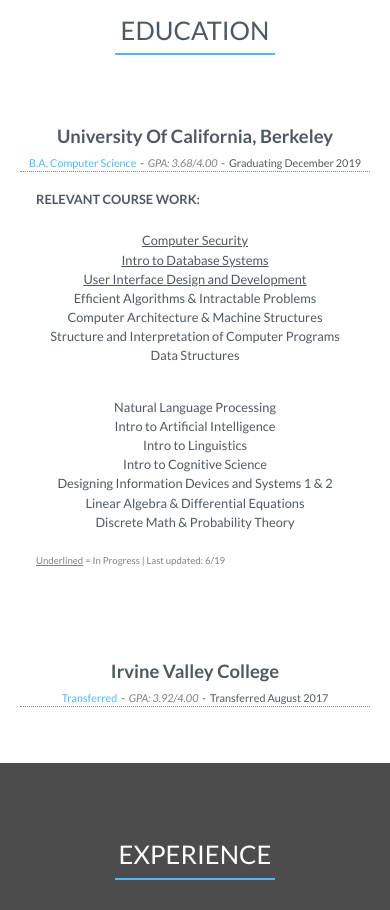
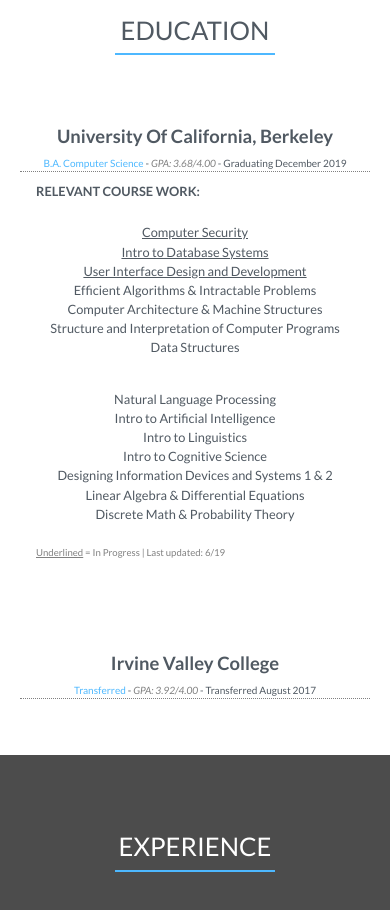
Before and after one commit to Daniel-VDM/Daniel-VDM.github.io, a plain HTML site: page index.html in a window 390 px wide. Shown: the part 2080-2990 px from the top of the page. Drawn offline with Linux system fonts and the light colour scheme.

Commit message:
Finished education section and updated styling for mobile

```diff
--- a/index.html
+++ b/index.html
@@ -117,8 +117,8 @@ $(document).ready(function(){
               <div class="row no-gutters">
                 <div class="col-12">
                   <div class="card-body">
-                    <h5 class="card-title text-center"><b>University Of California, Berkeley</b>
-                        <br><a>B.A. Computer Science</a> <span>-</span> <i>GPA: 3.68/4.00</i> <span>-</span> <span>Graduating December 2019</span></h5>
+                    <h5 class="card-title text-center"><span><b>University Of California, Berkeley</b>
+                        <br><a>B.A. Computer Science</a> - <i>GPA: 3.68/4.00</i> - Graduating December 2019</span></h5>
                     <h6>RELEVANT Course Work:</h6>
                     <div class="row text-center">
                         <div class="col-md-6 col-sx-12 educol">
@@ -148,7 +148,7 @@ $(document).ready(function(){
                 <div class="col-12">
                   <div class="card-body">
                     <h5 class="card-title text-center"><b>Irvine Valley College</b>
-                        <br><a>Transferred</a> <span>-</span> <i>GPA: 3.92/4.00</i> <span>-</span> <span>Transferred August 2017</span></h5>
+                        <br><span><a>Transferred</a> - <i>GPA: 3.92/4.00</i> - Transferred August 2017</span></h5>
                   </div>
                 </div>
               </div>
--- a/style.css
+++ b/style.css
@@ -293,11 +293,11 @@ footer svg.svg-inline--fa:hover{
   }
   .edu a{
     color: #4db8ff!important;
-    font-size: .675rem;
+    font-size: .63rem;
   }
   .edu i{
     color: grey;
-    font-size: .675rem;
+    font-size: .63rem;
   }
   .educ{
     font-size: .8rem;
@@ -305,14 +305,14 @@ footer svg.svg-inline--fa:hover{
   }
   .educ h6{
     padding-left: 1rem;
-    padding-top: .5rem;
+    padding-top: 0rem;
     padding-bottom: 0rem;
     font-size: .8rem;
     font-weight: 600;
     text-transform: uppercase;
   }
   .educ span{
-    font-size: .675rem;
+    font-size: .63rem;
   }
   .educ small{
     font-size: .6rem;
```
